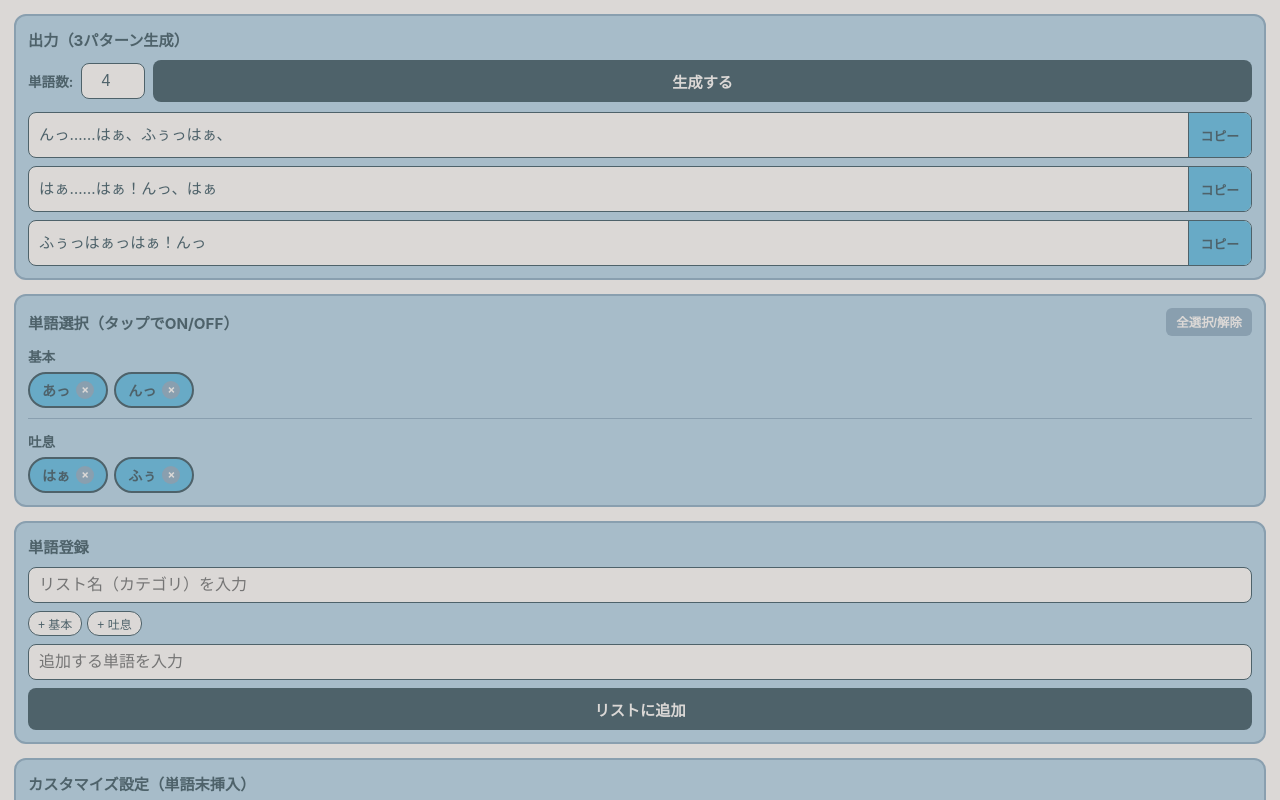
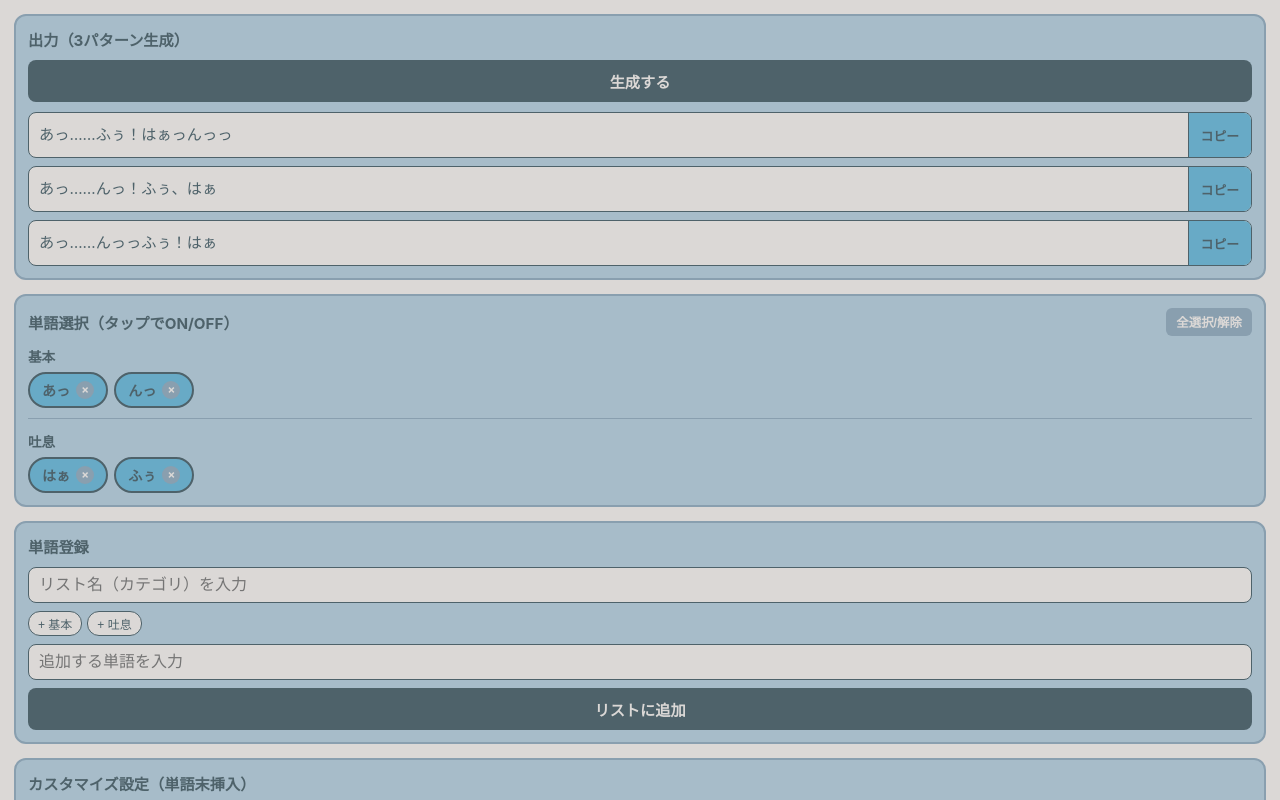
Before and after one commit to c0mrom/-_-00o, a plain HTML site: page index.html in a window 1280 px wide. Both pictures are taken after a click on the button "生成する". Shown: the top 800 px of the page. Drawn offline with Linux system fonts and the light colour scheme.

Commit message:
Update index.html

```diff
--- a/index.html
+++ b/index.html
@@ -17,9 +17,7 @@
     h2 { font-size: 0.95rem; margin: 0 0 10px 0; display: flex; justify-content: space-between; align-items: center; }
     .card { background: var(--c-light); border: 2px solid var(--c-mid); border-radius: 12px; padding: 12px; margin-bottom: 14px; }
     .row { display: flex; gap: 8px; align-items: center; margin-bottom: 10px; }
-    .row label { font-size: 0.85rem; font-weight: bold; white-space: nowrap; }
-    input[type="number"], input[type="text"] { background: var(--c-bg); color: var(--c-dark); border: 1.5px solid var(--c-dark); border-radius: 8px; padding: 8px 10px; font-size: 16px; }
-    input[type="number"] { width: 64px; text-align: center; }
+    input[type="text"] { background: var(--c-bg); color: var(--c-dark); border: 1.5px solid var(--c-dark); border-radius: 8px; padding: 8px 10px; font-size: 16px; }
     .btn { background: var(--c-dark); color: var(--c-bg); border: none; border-radius: 8px; padding: 10px 14px; font-size: 0.95rem; font-weight: bold; cursor: pointer; flex: 1; touch-action: manipulation; }
     .btn:active { background: var(--c-mid); }
     .btn-sub { background: var(--c-mid); color: var(--c-bg); border: none; border-radius: 6px; padding: 5px 10px; font-size: 0.78rem; font-weight: bold; touch-action: manipulation; }
@@ -52,8 +50,6 @@
   <div class="card">
     <h2>出力（3パターン生成）</h2>
     <div class="row">
-      <label for="wordCount">単語数:</label>
-      <input type="number" id="wordCount" value="4" min="1" max="30">
       <button type="button" class="btn" id="btnGen">生成する</button>
     </div>
     <div class="pat-list">
@@ -141,15 +137,19 @@
     document.getElementById('btnGen').onclick = () => {
       const actW = words.filter(w => w.selected);
       if (!actW.length) return toast('単語を1つ以上選択してください');
-      const cnt = Math.max(1, Math.min(30, +document.getElementById('wordCount').value || 4));
       const actS = sufs.filter(s => s.enabled);
       for (let i = 0; i < 3; i++) {
+        const shuffled = [...actW];
+        for (let k = shuffled.length - 1; k > 0; k--) {
+          const r = Math.floor(Math.random() * (k + 1));
+          [shuffled[k], shuffled[r]] = [shuffled[r], shuffled[k]];
+        }
         let str = '';
-        for (let j = 0; j < cnt; j++) {
-          str += actW[Math.floor(Math.random() * actW.length)].text;
+        shuffled.forEach(w => {
+          str += w.text;
           const hits = actS.filter(s => Math.random() * 100 < s.prob);
           if (hits.length) str += hits[Math.floor(Math.random() * hits.length)].char;
-        }
+        });
         document.getElementById('out' + i).textContent = str;
       }
     };
```
